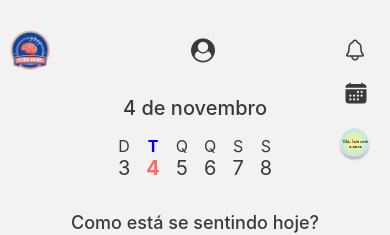
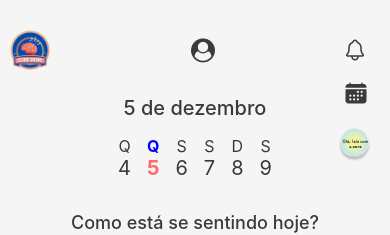
Before and after one commit to AAndreLuis-dev/curemind, a React Native app: screen /Home in a window 390 px wide. Shown: the top 235 px of the page. Built offline with nearby package versions, Linux system fonts and the light colour scheme.

Commit message:
udpate home days wasant working

```diff
--- a/src/screens/Home.tsx
+++ b/src/screens/Home.tsx
@@ -12,26 +12,26 @@ export default function HomeScreen() {
     const [backgroundColor, setBackgroundColor] = useState('#f5f5f5');
     const insets = useSafeAreaInsets();
     const handleEmotionPress = (emotion: string) => {
+        let color = '#f5f5f5';
         switch (emotion) {
             case 'Feliz':
-                setBackgroundColor('#e8f5e9');
+                color = '#e8f5e9';
                 break;
             case 'Triste':
-                setBackgroundColor('#ffebee');
+                color = '#ffebee';
                 break;
             case 'Ansioso':
-                setBackgroundColor('#fffde7');
+                color = '#fffde7';
                 break;
             case 'Calmo':
-                setBackgroundColor('#f5f5f5');
+                color = '#f5f5f5';
                 break;
-            default:
-                setBackgroundColor('#f5f5f5');
         }
+        setBackgroundColor(color);
     };
 
-    const days = ["D", "T", "Q", "Q", "S", "S"];
-    const dates = [3, 4, 5, 6, 7, 8];
+    const days = ["Q", "Q", "S", "S", "D", "S"];
+    const dates = [4, 5, 6, 7, 8, 9];
     const dailyContent = [
         { id: '1', title: 'Importância do profissional', image: require('../../assets/profissionalSaude.png') },
         { id: '2', title: 'Como lidar com o estresse', image: require('../../assets/estresse.png') },
@@ -45,6 +45,7 @@ export default function HomeScreen() {
             paddingBottom: insets.bottom,
             paddingLeft: insets.left,
             paddingRight: insets.right,
+            backgroundColor: backgroundColor
         }}>
             <View style={styles.header}>
                 <ImageBackground source={require('../../assets/logoIcon.png')} style={styles.logoIcon} />
@@ -53,7 +54,7 @@ export default function HomeScreen() {
             </View>
 
             <View style={styles.dateSection}>
-                <Text style={styles.dateText}>4 de novembro</Text>
+                <Text style={styles.dateText}>5 de dezembro</Text>
                 <FlatList
                     horizontal
                     data={dates}
```
